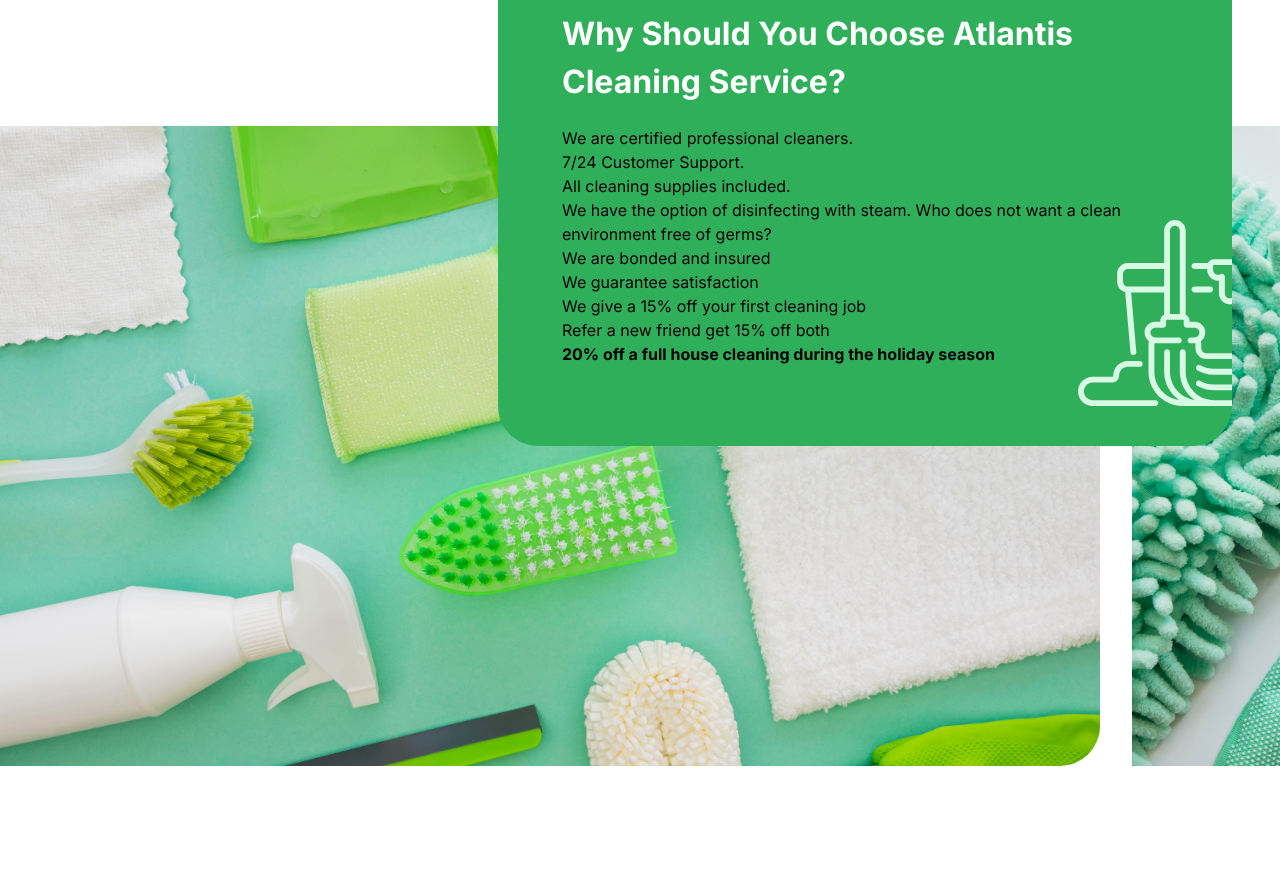
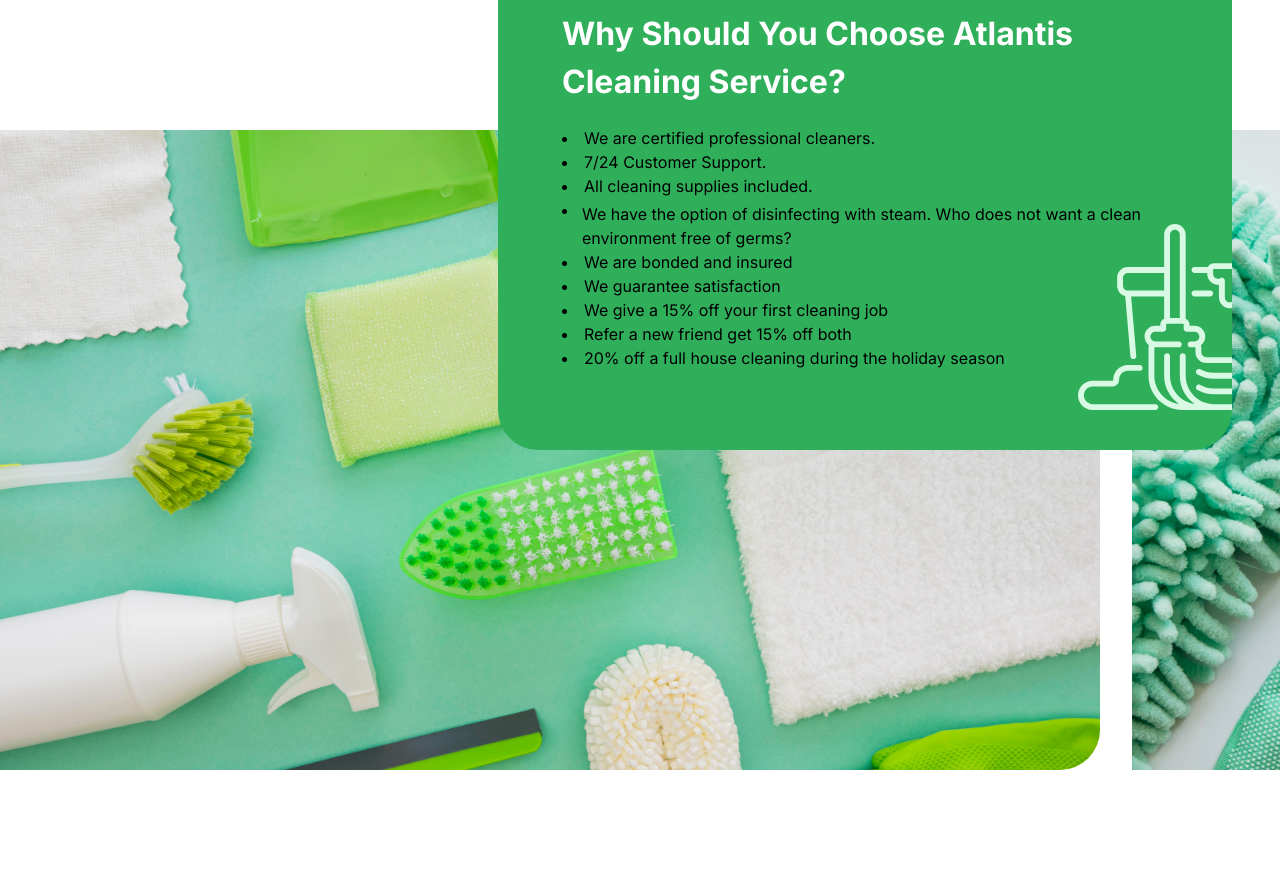
Before and after one commit to Aliozben/house-cleaning, a Next.js app: page / in a window 1280 px wide. Shown: the part 980-1864 px from the top of the page. Built offline with nearby package versions, Linux system fonts and the light colour scheme; no server answers.

Commit message:
feat: Turned business features to list.

```diff
--- a/src/app/page.tsx
+++ b/src/app/page.tsx
@@ -51,22 +51,19 @@
               <strong> Why should you choose Atlantis Cleaning Service?</strong>
             </h2>
             <div className="regular-12 xl:regular-16 mt-5 text-gary-100">
-              <p>We are certified professional cleaners.</p>
-              <p>7/24 Customer Support.</p>
-              <p>All cleaning supplies included.</p>
-              <p>
-                We have the option of disinfecting with steam. Who does not want
-                a clean environment free of germs?
-              </p>
-              <p>We are bonded and insured</p>
-              <p>We guarantee satisfaction </p>
-              <p>We give a 15% off your first cleaning job</p>
-              <p>Refer a new friend get 15% off both</p>
-              <p>
-                <strong>
-                  20% off a full house cleaning during the holiday season
-                </strong>
-              </p>
+              <li>We are certified professional cleaners.</li>
+              <li>7/24 Customer Support.</li>
+              <li>All cleaning supplies included.</li>
+              <li><p className="pl-5 -mt-5">
+                  We have the option of disinfecting with steam. Who does not
+                  want a clean environment free of germs?
+                </p>
+              </li>
+              <li>We are bonded and insured</li>
+              <li>We guarantee satisfaction </li>
+              <li>We give a 15% off your first cleaning job</li>
+              <li>Refer a new friend get 15% off both</li>
+              <li>20% off a full house cleaning during the holiday season</li>
             </div>
             <Image
               src="/cleaningGreen.svg"
```
